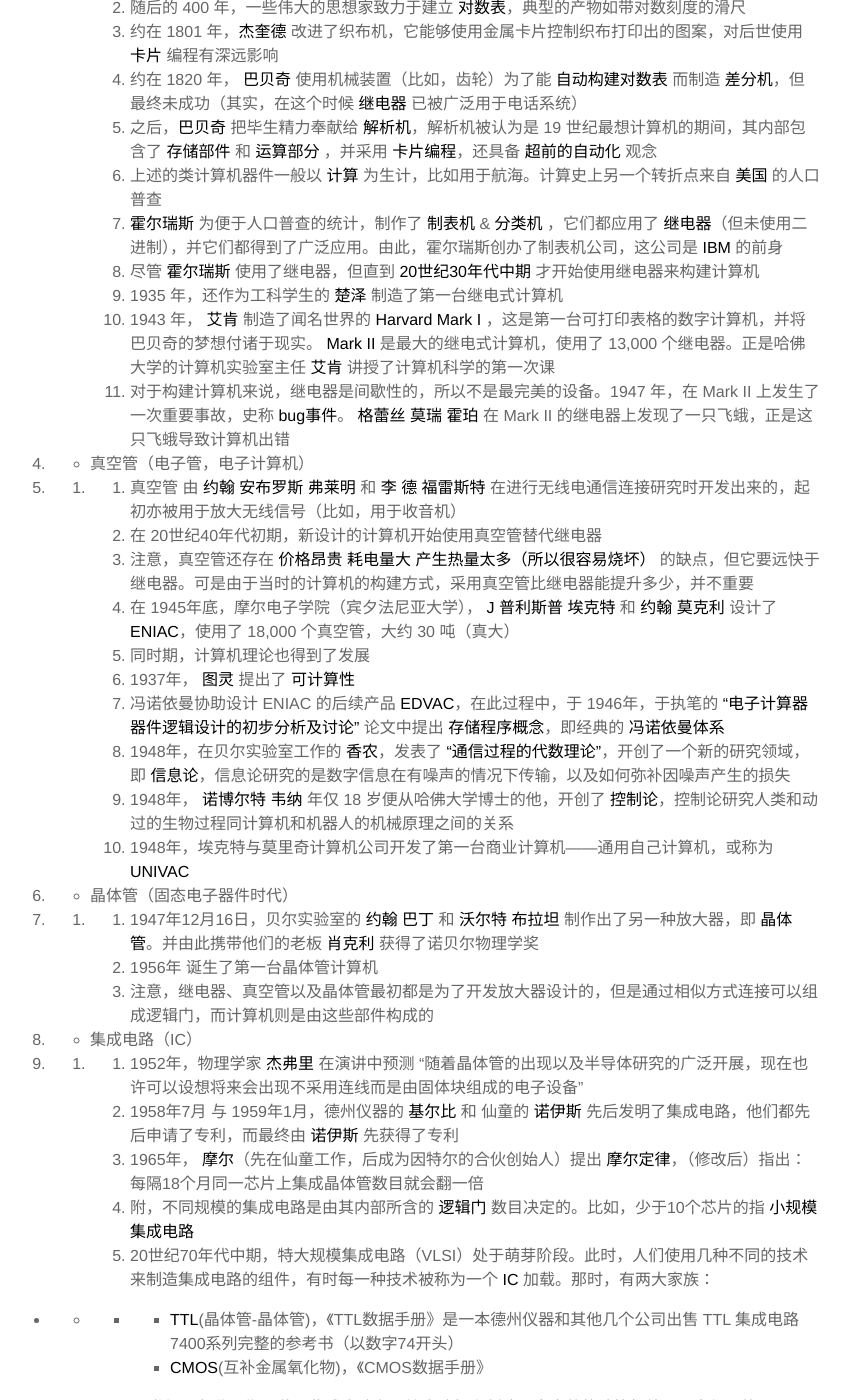
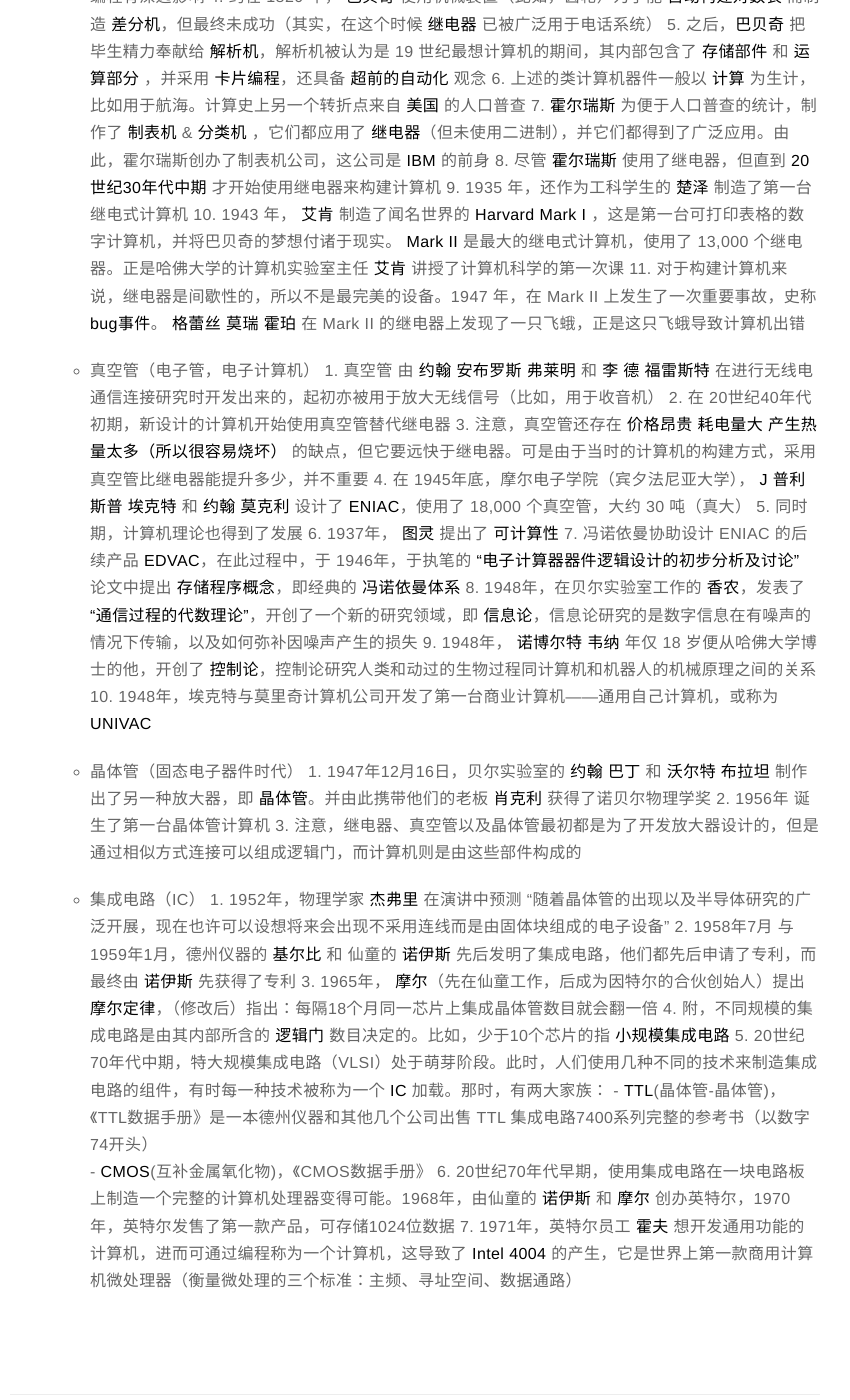
Before and after one commit to INotWant/INotWant.github.io, a Jekyll site: the page built from _posts/2021-04-26-编码-隐匿在计算机软硬件背后的语言.md, in a window 1280 px wide and 1400 px high, scrolled down 4211 px. Shown: the whole window, without its empty margins (225-1075 px from the left). Built offline with Jekyll 4.4.1, drawn with Linux system fonts in a browser that asks for light colours; comment, search, counter and statistics services are not loaded; some of the changed lines change nothing that is shown; some of the changed text lies outside the part shown.

Commit message:
update blog

```diff
--- a/_posts/2021-04-26-编码-隐匿在计算机软硬件背后的语言.md
+++ b/_posts/2021-04-26-编码-隐匿在计算机软硬件背后的语言.md
@@ -30,57 +30,49 @@
    https://www.jianshu.com/p/6ce9cad8b467
 
 6. 减法的实现 —— 下面的一切为了避免借位
-
-- - 减数转成补码，变为被减数与减数（补码形式）的加法
-  - 此时得到的是结果的（**补码**形式）
-  - 对于补码的理解： `253 - 176 = 253 + (999 - 176) + 1 - 1000`
-  - 详见 第13章
+      - 减数转成补码，变为被减数与减数（补码形式）的加法
+      - 此时得到的是结果的（**补码**形式）
+      - 对于补码的理解： `253 - 176 = 253 + (999 - 176) + 1 - 1000`
+      - 详见 第13章
 
 7. 从算盘到芯片 —— 计算机的发展
+      - 继电器（电动机械计算机）
+            1. 16、17 世纪之交，一切从计算开始， **纳皮尔** 为了方便计算 乘法 ，提出 **对数**
+            2. 随后的 400 年，一些伟大的思想家致力于建立 **对数表**，典型的产物如带对数刻度的滑尺
+            3. 约在 1801 年，**杰奎德** 改进了织布机，它能够使用金属卡片控制织布打印出的图案，对后世使用 **卡片** 编程有深远影响
+            4. 约在 1820 年， **巴贝奇** 使用机械装置（比如，齿轮）为了能 **自动构建对数表** 而制造 **差分机**，但最终未成功（其实，在这个时候 **继电器** 已被广泛用于电话系统）
+            5. 之后，**巴贝奇** 把毕生精力奉献给 **解析机**，解析机被认为是 19 世纪最想计算机的期间，其内部包含了 **存储部件** 和 **运算部分** ，并采用 **卡片编程**，还具备 **超前的自动化** 观念
+            6. 上述的类计算机器件一般以 **计算** 为生计，比如用于航海。计算史上另一个转折点来自 **美国** 的人口普查
+            7. **霍尔瑞斯** 为便于人口普查的统计，制作了 **制表机** & **分类机** ，它们都应用了 **继电器**（但未使用二进制），并它们都得到了广泛应用。由此，霍尔瑞斯创办了制表机公司，这公司是 **IBM** 的前身
+            8. 尽管 **霍尔瑞斯** 使用了继电器，但直到 **20世纪30年代中期** 才开始使用继电器来构建计算机
+            9. 1935 年，还作为工科学生的 **楚泽** 制造了第一台继电式计算机
+            10. 1943 年， **艾肯** 制造了闻名世界的 **Harvard Mark I** ，这是第一台可打印表格的数字计算机，并将巴贝奇的梦想付诸于现实。 **Mark II** 是最大的继电式计算机，使用了 13,000 个继电器。正是哈佛大学的计算机实验室主任 **艾肯** 讲授了计算机科学的第一次课
+            11. 对于构建计算机来说，继电器是间歇性的，所以不是最完美的设备。1947 年，在 Mark II 上发生了一次重要事故，史称 **bug事件**。 **格蕾丝 莫瑞 霍珀** 在 Mark II 的继电器上发现了一只飞蛾，正是这只飞蛾导致计算机出错
 
-1. - 继电器（电动机械计算机）
+      - 真空管（电子管，电子计算机）
+            1. 真空管 由 **约翰 安布罗斯 弗莱明** 和 **李 德 福雷斯特** 在进行无线电通信连接研究时开发出来的，起初亦被用于放大无线信号（比如，用于收音机）
+            2. 在 20世纪40年代初期，新设计的计算机开始使用真空管替代继电器
+            3. 注意，真空管还存在 **价格昂贵** **耗电量大** **产生热量太多（所以很容易烧坏）** 的缺点，但它要远快于继电器。可是由于当时的计算机的构建方式，采用真空管比继电器能提升多少，并不重要
+            4. 在 1945年底，摩尔电子学院（宾夕法尼亚大学）， **J 普利斯普 埃克特** 和 **约翰 莫克利** 设计了 **ENIAC**，使用了 18,000 个真空管，大约 30 吨（真大）
+            5. 同时期，计算机理论也得到了发展
+            6. 1937年， **图灵** 提出了 **可计算性**
+            7. 冯诺依曼协助设计 ENIAC 的后续产品 **EDVAC**，在此过程中，于 1946年，于执笔的 **“电子计算器器件逻辑设计的初步分析及讨论”** 论文中提出 **存储程序概念**，即经典的 **冯诺依曼体系**
+            8. 1948年，在贝尔实验室工作的 **香农**，发表了 **“通信过程的代数理论”**，开创了一个新的研究领域，即 **信息论**，信息论研究的是数字信息在有噪声的情况下传输，以及如何弥补因噪声产生的损失
+            9. 1948年， **诺博尔特 韦纳** 年仅 18 岁便从哈佛大学博士的他，开创了 **控制论**，控制论研究人类和动过的生物过程同计算机和机器人的机械原理之间的关系
+            10. 1948年，埃克特与莫里奇计算机公司开发了第一台商业计算机——通用自己计算机，或称为 **UNIVAC**
 
-1. 1. 1. 16、17 世纪之交，一切从计算开始， **纳皮尔** 为了方便计算 乘法 ，提出 **对数**
-      2. 随后的 400 年，一些伟大的思想家致力于建立 **对数表**，典型的产物如带对数刻度的滑尺
-      3. 约在 1801 年，**杰奎德** 改进了织布机，它能够使用金属卡片控制织布打印出的图案，对后世使用 **卡片** 编程有深远影响
-      4. 约在 1820 年， **巴贝奇** 使用机械装置（比如，齿轮）为了能 **自动构建对数表** 而制造 **差分机**，但最终未成功（其实，在这个时候 **继电器** 已被广泛用于电话系统）
-      5. 之后，**巴贝奇** 把毕生精力奉献给 **解析机**，解析机被认为是 19 世纪最想计算机的期间，其内部包含了 **存储部件** 和 **运算部分** ，并采用 **卡片编程**，还具备 **超前的自动化** 观念
-      6. 上述的类计算机器件一般以 **计算** 为生计，比如用于航海。计算史上另一个转折点来自 **美国** 的人口普查
-      7. **霍尔瑞斯** 为便于人口普查的统计，制作了 **制表机** & **分类机** ，它们都应用了 **继电器**（但未使用二进制），并它们都得到了广泛应用。由此，霍尔瑞斯创办了制表机公司，这公司是 **IBM** 的前身
-      8. 尽管 **霍尔瑞斯** 使用了继电器，但直到 **20世纪30年代中期** 才开始使用继电器来构建计算机
-      9. 1935 年，还作为工科学生的 **楚泽** 制造了第一台继电式计算机
-      10. 1943 年， **艾肯** 制造了闻名世界的 **Harvard Mark I** ，这是第一台可打印表格的数字计算机，并将巴贝奇的梦想付诸于现实。 **Mark II** 是最大的继电式计算机，使用了 13,000 个继电器。正是哈佛大学的计算机实验室主任 **艾肯** 讲授了计算机科学的第一次课
-      11. 对于构建计算机来说，继电器是间歇性的，所以不是最完美的设备。1947 年，在 Mark II 上发生了一次重要事故，史称 **bug事件**。 **格蕾丝 莫瑞 霍珀** 在 Mark II 的继电器上发现了一只飞蛾，正是这只飞蛾导致计算机出错
+      - 晶体管（固态电子器件时代）
+            1. 1947年12月16日，贝尔实验室的 **约翰 巴丁** 和 **沃尔特 布拉坦** 制作出了另一种放大器，即 **晶体管**。并由此携带他们的老板 **肖克利** 获得了诺贝尔物理学奖
+            2. 1956年 诞生了第一台晶体管计算机
+            3. 注意，继电器、真空管以及晶体管最初都是为了开发放大器设计的，但是通过相似方式连接可以组成逻辑门，而计算机则是由这些部件构成的
 
-1. - 真空管（电子管，电子计算机）
-
-1. 1. 1. 真空管 由 **约翰 安布罗斯 弗莱明** 和 **李 德 福雷斯特** 在进行无线电通信连接研究时开发出来的，起初亦被用于放大无线信号（比如，用于收音机）
-      2. 在 20世纪40年代初期，新设计的计算机开始使用真空管替代继电器
-      3. 注意，真空管还存在 **价格昂贵** **耗电量大** **产生热量太多（所以很容易烧坏）** 的缺点，但它要远快于继电器。可是由于当时的计算机的构建方式，采用真空管比继电器能提升多少，并不重要
-      4. 在 1945年底，摩尔电子学院（宾夕法尼亚大学）， **J 普利斯普 埃克特** 和 **约翰 莫克利** 设计了 **ENIAC**，使用了 18,000 个真空管，大约 30 吨（真大）
-      5. 同时期，计算机理论也得到了发展
-      6. 1937年， **图灵** 提出了 **可计算性**
-      7. 冯诺依曼协助设计 ENIAC 的后续产品 **EDVAC**，在此过程中，于 1946年，于执笔的 **“电子计算器器件逻辑设计的初步分析及讨论”** 论文中提出 **存储程序概念**，即经典的 **冯诺依曼体系**
-      8. 1948年，在贝尔实验室工作的 **香农**，发表了 **“通信过程的代数理论”**，开创了一个新的研究领域，即 **信息论**，信息论研究的是数字信息在有噪声的情况下传输，以及如何弥补因噪声产生的损失
-      9. 1948年， **诺博尔特 韦纳** 年仅 18 岁便从哈佛大学博士的他，开创了 **控制论**，控制论研究人类和动过的生物过程同计算机和机器人的机械原理之间的关系
-      10. 1948年，埃克特与莫里奇计算机公司开发了第一台商业计算机——通用自己计算机，或称为 **UNIVAC**
-
-1. - 晶体管（固态电子器件时代）
-
-1. 1. 1. 1947年12月16日，贝尔实验室的 **约翰 巴丁** 和 **沃尔特 布拉坦** 制作出了另一种放大器，即 **晶体管**。并由此携带他们的老板 **肖克利** 获得了诺贝尔物理学奖
-      2. 1956年 诞生了第一台晶体管计算机
-      3. 注意，继电器、真空管以及晶体管最初都是为了开发放大器设计的，但是通过相似方式连接可以组成逻辑门，而计算机则是由这些部件构成的
-
-1. - 集成电路（IC）
-
-1. 1. 1. 1952年，物理学家 **杰弗里** 在演讲中预测 “随着晶体管的出现以及半导体研究的广泛开展，现在也许可以设想将来会出现不采用连线而是由固体块组成的电子设备”
-      2. 1958年7月 与 1959年1月，德州仪器的 **基尔比** 和 仙童的 **诺伊斯** 先后发明了集成电路，他们都先后申请了专利，而最终由 **诺伊斯** 先获得了专利
-      3. 1965年， **摩尔**（先在仙童工作，后成为因特尔的合伙创始人）提出 **摩尔定律**，（修改后）指出：每隔18个月同一芯片上集成晶体管数目就会翻一倍
-      4. 附，不同规模的集成电路是由其内部所含的 **逻辑门** 数目决定的。比如，少于10个芯片的指 **小规模集成电路**
-      5. 20世纪70年代中期，特大规模集成电路（VLSI）处于萌芽阶段。此时，人们使用几种不同的技术来制造集成电路的组件，有时每一种技术被称为一个 **IC** 加载。那时，有两大家族：
-
-- - - - **TTL**(晶体管-晶体管)，《TTL数据手册》是一本德州仪器和其他几个公司出售 TTL 集成电路7400系列完整的参考书（以数字74开头）
-      - **CMOS**(互补金属氧化物)，《CMOS数据手册》
-
-1. 1. 6. 20世纪70年代早期，使用集成电路在一块电路板上制造一个完整的计算机处理器变得可能。1968年，由仙童的 **诺伊斯** 和 **摩尔** 创办英特尔，1970年，英特尔发售了第一款产品，可存储1024位数据
-      7. 1971年，英特尔员工 **霍夫** 想开发通用功能的计算机，进而可通过编程称为一个计算机，这导致了 **Intel 4004** 的产生，它是世界上第一款商用计算机微处理器（衡量微处理的三个标准：主频、寻址空间、数据通路）
+      - 集成电路（IC）
+            1. 1952年，物理学家 **杰弗里** 在演讲中预测 “随着晶体管的出现以及半导体研究的广泛开展，现在也许可以设想将来会出现不采用连线而是由固体块组成的电子设备”
+            2. 1958年7月 与 1959年1月，德州仪器的 **基尔比** 和 仙童的 **诺伊斯** 先后发明了集成电路，他们都先后申请了专利，而最终由 **诺伊斯** 先获得了专利
+            3. 1965年， **摩尔**（先在仙童工作，后成为因特尔的合伙创始人）提出 **摩尔定律**，（修改后）指出：每隔18个月同一芯片上集成晶体管数目就会翻一倍
+            4. 附，不同规模的集成电路是由其内部所含的 **逻辑门** 数目决定的。比如，少于10个芯片的指 **小规模集成电路**
+            5. 20世纪70年代中期，特大规模集成电路（VLSI）处于萌芽阶段。此时，人们使用几种不同的技术来制造集成电路的组件，有时每一种技术被称为一个 **IC** 加载。那时，有两大家族：
+                  - **TTL**(晶体管-晶体管)，《TTL数据手册》是一本德州仪器和其他几个公司出售 TTL 集成电路7400系列完整的参考书（以数字74开头）
+                  - **CMOS**(互补金属氧化物)，《CMOS数据手册》
+            6. 20世纪70年代早期，使用集成电路在一块电路板上制造一个完整的计算机处理器变得可能。1968年，由仙童的 **诺伊斯** 和 **摩尔** 创办英特尔，1970年，英特尔发售了第一款产品，可存储1024位数据
+            7. 1971年，英特尔员工 **霍夫** 想开发通用功能的计算机，进而可通过编程称为一个计算机，这导致了 **Intel 4004** 的产生，它是世界上第一款商用计算机微处理器（衡量微处理的三个标准：主频、寻址空间、数据通路）
```
